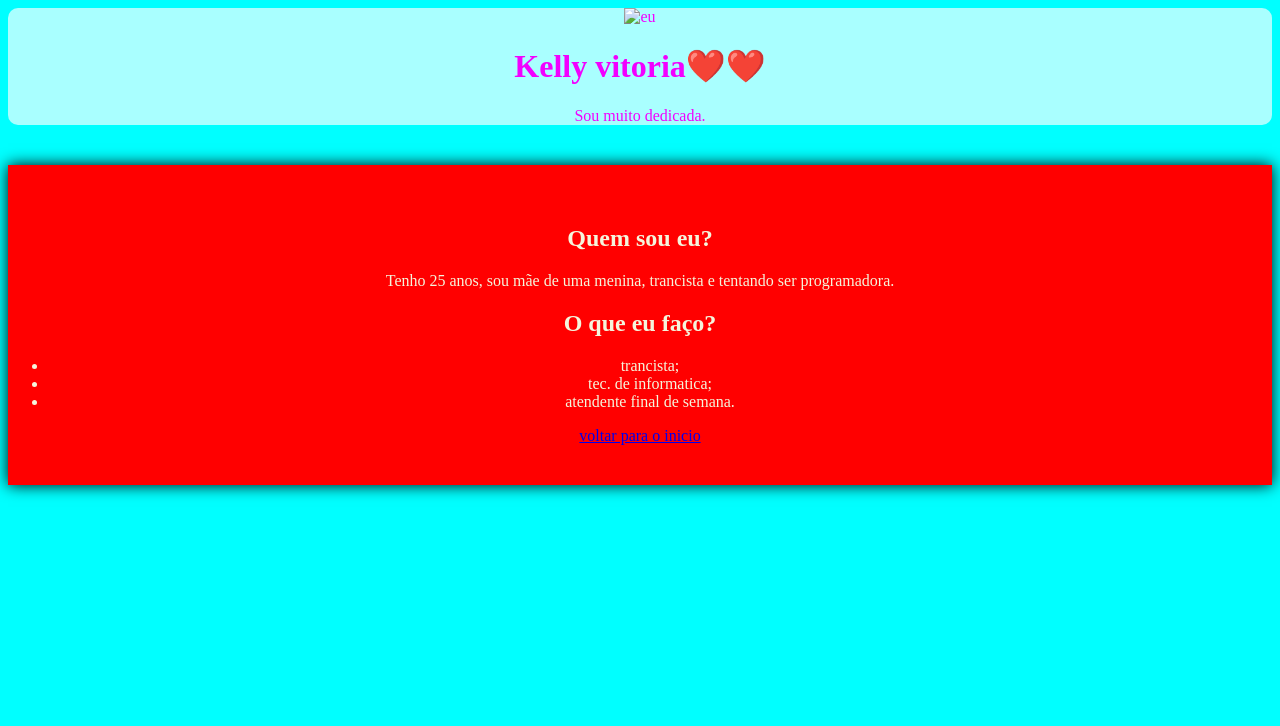
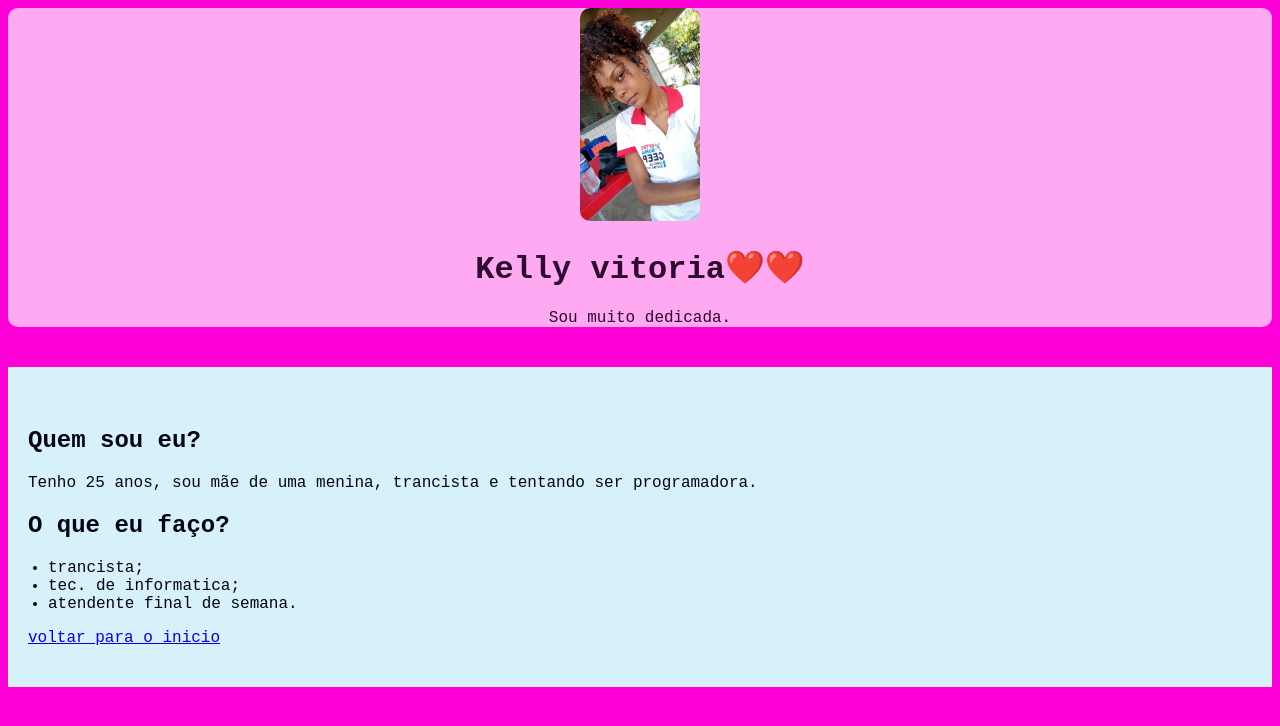
Before and after one commit to kellyvit/sobre_mim, a plain HTML site: page pages/sobremim.html in a window 1280 px wide. Drawn offline with Linux system fonts and the light colour scheme.

Commit message:
ajuste css

```diff
--- a/css/sytle.css
+++ b/css/sytle.css
@@ -1,33 +1,32 @@
 body{
-    text-align: center;
-    background-color: aqua;
-    color: brown;
+    font-family: 'Courier New', Courier, monospace;
+    background-color: rgb(255, 0, 217);
 }
 header{
-    color: rgb(242, 0, 255);
+    color: rgb(45, 10, 46);
      background-color: rgba(255, 255, 255, 0.664);
-     font: arial;
      padding: 40px, 20px;
      border-radius: 10px;
      text-align: center;
 }
-img{
-    width: 200px;
-    height: 300px;
-    align-items: center;
+header img{
+ width: 120px;
+    border-radius: 10px;
 }
 
 .container {
     padding: 40px 20px;
-    color: beige;
+    color: rgb(5, 4, 18);
     margin: 40px auto;
-    background-color:red;
+    background-color:rgb(215, 241, 250);
     box-shadow: 0 0 15px rgb(0, 0, 0)
+    border;
 }
 
 h2{
-    margin-top: BLUE;
+    margin-top:rgb(3, 5, 16)
+    ;
 }
 ul{
-    padding-left: 20px;
+padding-left: 20px;
 }
--- a/pages/sobremim.html
+++ b/pages/sobremim.html
@@ -9,7 +9,9 @@
 </head>
 <body>
     <header>
-        <img src="eu.webp" alt="eu">
+
+        <img src="../eu.webp" alt="eu">
+
     <h1>Kelly vitoria❤️❤️</h1>
     <p> Sou muito dedicada.</p>
     </header>
```
Also changed, not shown: index.html (+3 -0 lines).
